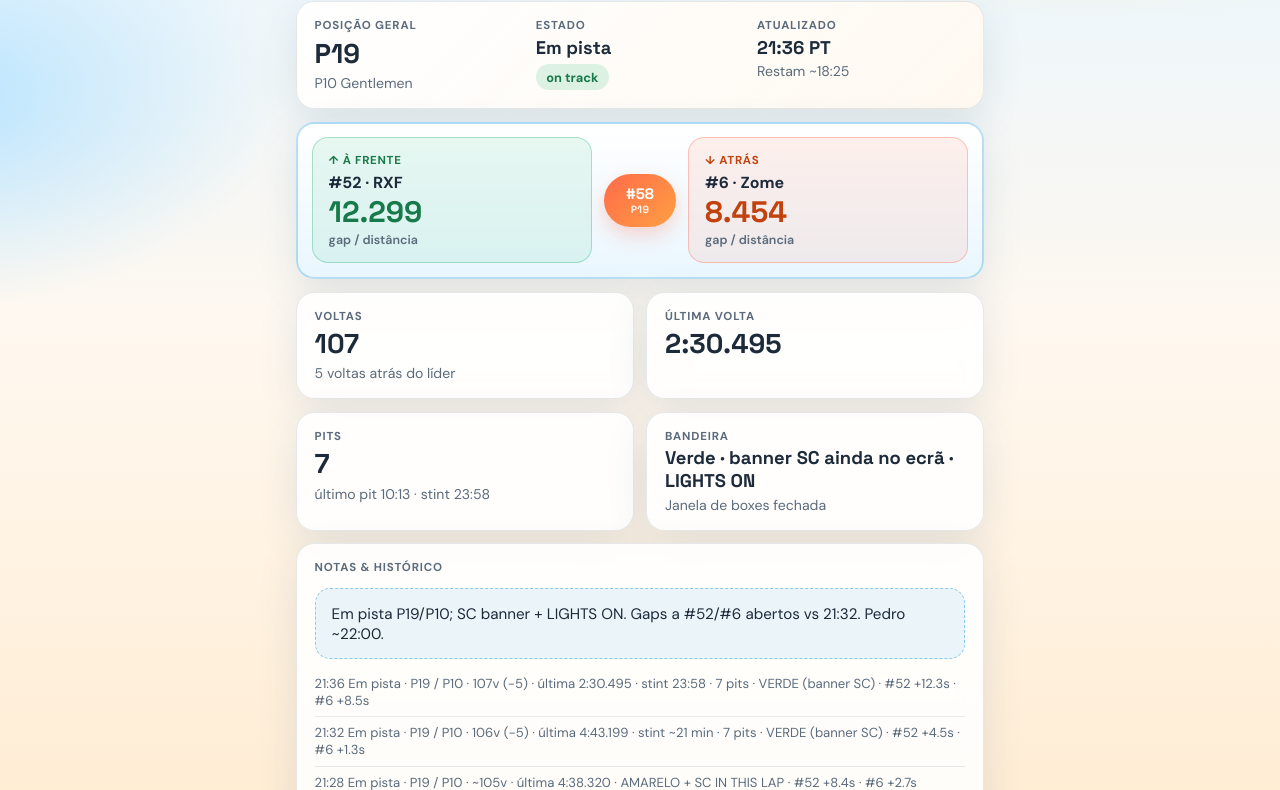
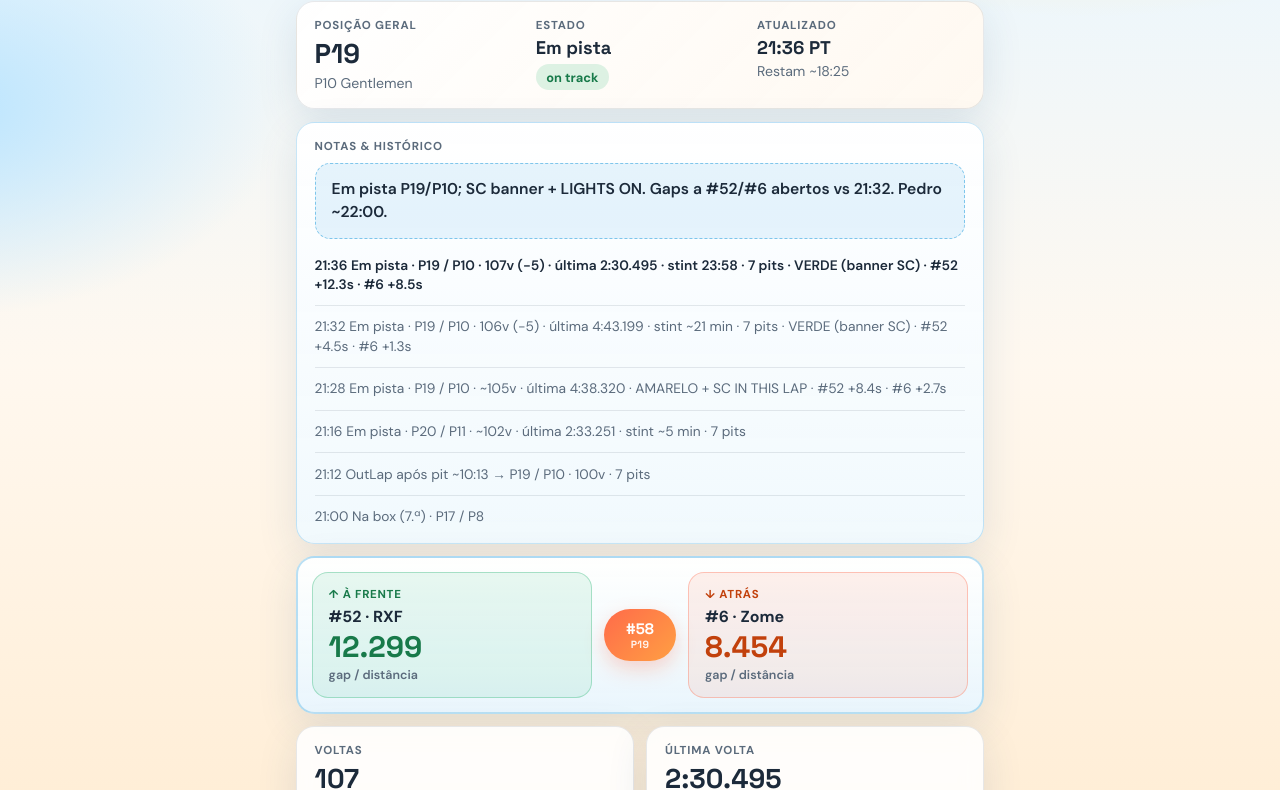
Before and after one commit to MrJazzMan/moz-58-status, a plain HTML site: page index.html in a window 1280 px wide. Shown: the part 129-919 px from the top of the page. Drawn offline with Linux system fonts and the light colour scheme.

Commit message:
Move Notas & Histórico to top for race story

```diff
--- a/index.html
+++ b/index.html
@@ -20,14 +20,10 @@
       --ink: #1c2a3a;
       --muted: #5b6b7c;
       --sky: #3ba7e0;
-      --sky-deep: #1e7eb8;
-      --sun: #f5b942;
       --coral: #ff6b4a;
-      --sea: #2bb673;
       --line: rgba(28, 42, 58, 0.1);
       --shadow: 0 12px 40px rgba(30, 80, 120, 0.12);
     }
-    /* Force light even if the phone/OS is in dark mode */
     @media (prefers-color-scheme: dark) {
       :root { color-scheme: light only; }
       body { background: linear-gradient(180deg, #e8f6ff 0%, #fff8ef 42%, #ffe8c8 100%) !important; color: #1c2a3a !important; }
@@ -75,6 +71,24 @@
       background: linear-gradient(135deg, rgba(255,255,255,0.95), rgba(255,248,239,0.9)), var(--card);
     }
     @media (max-width: 560px) { .card.hero { grid-template-columns: 1fr; } }
+    .card.story {
+      grid-column: 1 / -1;
+      border: 1px solid rgba(59,167,224,0.28);
+      background: linear-gradient(180deg, rgba(255,255,255,0.96), rgba(240,249,255,0.92));
+    }
+    .card.story .label { margin-bottom: 0.55rem; }
+    .note {
+      padding: 0.9rem 1rem; border-radius: 0.95rem;
+      border: 1.5px dashed rgba(59,167,224,0.6); background: rgba(59,167,224,0.12);
+      font-size: 0.98rem; font-weight: 600; line-height: 1.45; color: var(--ink);
+    }
+    .history { list-style: none; padding: 0; margin: 0.35rem 0 0; }
+    .history li {
+      font-size: 0.86rem; color: var(--muted); padding: 0.7rem 0;
+      border-bottom: 1px solid var(--line); line-height: 1.4;
+    }
+    .history li:first-child { color: var(--ink); font-weight: 600; }
+    .history li:last-child { border-bottom: 0; padding-bottom: 0; }
     .card.neighbors {
       grid-column: 1 / -1;
       display: grid; grid-template-columns: 1fr auto 1fr; gap: 0.75rem; align-items: stretch;
@@ -122,13 +136,6 @@
     .on_track, .outlap { background: rgba(43,182,115,0.16); color: #187a4a; }
     .in_pit, .pit { background: rgba(245,185,66,0.22); color: #9a6b00; }
     .retired { background: rgba(255,107,74,0.18); color: #c2410c; }
-    .note {
-      margin-top: 0.8rem; padding: 0.9rem 1rem; border-radius: 0.95rem;
-      border: 1px dashed rgba(59,167,224,0.55); background: rgba(59,167,224,0.1); font-size: 0.95rem;
-    }
-    .history { list-style: none; padding: 0; margin: 0.55rem 0 0; }
-    .history li { font-size: 0.82rem; color: var(--muted); padding: 0.45rem 0; border-bottom: 1px solid var(--line); }
-    .history li:last-child { border-bottom: 0; }
     footer { margin-top: 1.3rem; color: var(--muted); font-size: 0.8rem; line-height: 1.5; }
     footer a { color: #1e7eb8; font-weight: 600; }
     .err { color: #ff6b4a; padding: 1rem; }
@@ -173,6 +180,13 @@
         </div>
       </div>
 
+      <!-- Story first: follow what is happening to #58 -->
+      <div class="card story">
+        <div class="label">Notas &amp; histórico</div>
+        <div class="note" id="note" hidden></div>
+        <ul class="history" id="history"></ul>
+      </div>
+
       <div class="card neighbors" id="neighborsCard">
         <div class="nb ahead" id="aheadBox">
           <div class="dir">↑ À frente</div>
@@ -208,12 +222,6 @@
         <div class="label">Bandeira</div>
         <div class="value sm" id="flag">—</div>
         <div class="sub" id="pitWindow">—</div>
-      </div>
-
-      <div class="card" style="grid-column: 1 / -1">
-        <div class="label">Notas & histórico</div>
-        <div class="note" id="note" hidden></div>
-        <ul class="history" id="history"></ul>
       </div>
     </div>
 
@@ -297,7 +305,7 @@
         note.textContent = d.note ? (d.note + ' · Piloto: ' + d.driver) : ('Piloto: ' + d.driver);
       }
       document.getElementById('history').innerHTML =
-        (d.history || []).slice(0, 8).map(x => '<li>' + esc(x) + '</li>').join('');
+        (d.history || []).slice(0, 10).map(x => '<li>' + esc(x) + '</li>').join('');
     }
 
     async function tick() {
```
